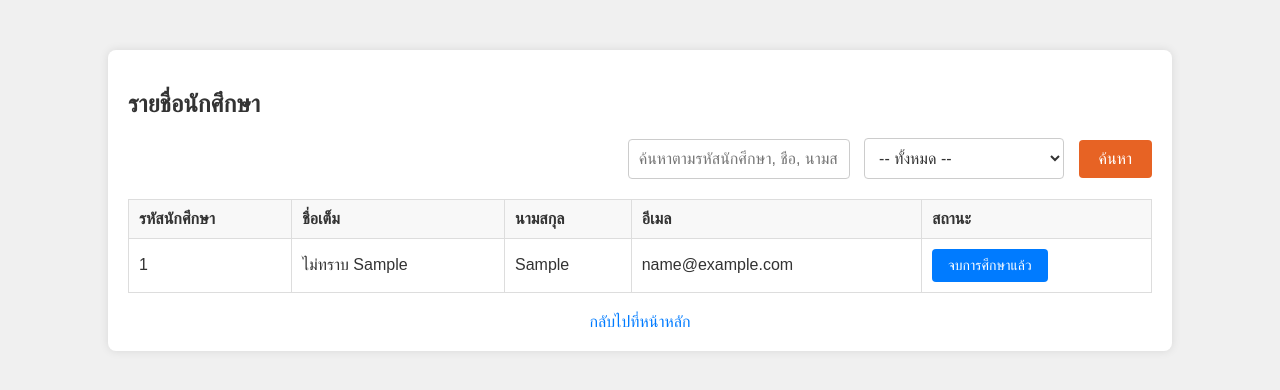
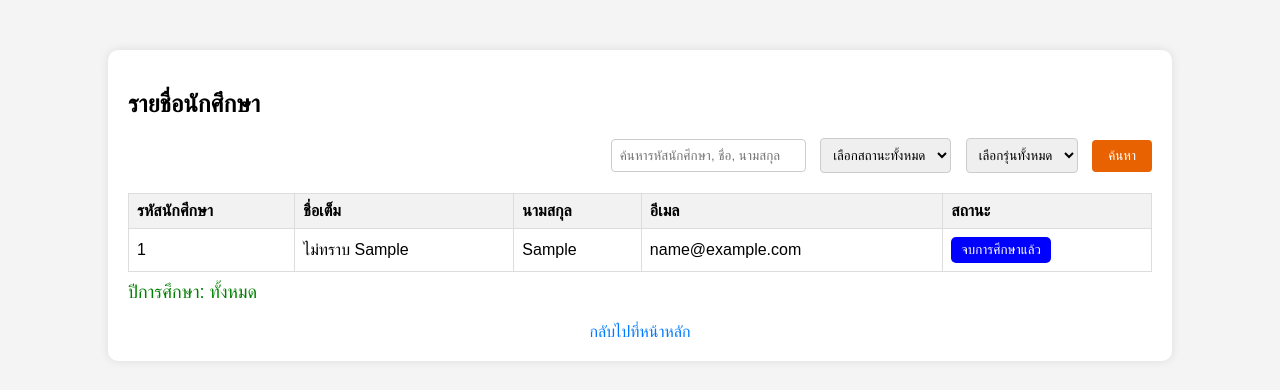
Before and after one commit to oomty43/pj, a PHP site: page /stdlist.php in a window 1280 px wide. Shown: the top 390 px of the page. Run offline with PHP 8.4, Linux system fonts and the light colour scheme; the visitor is signed in with stand-in values (Sample User, id 1); tables that the repository leaves empty or names only in its code hold one stand-in row (values such as "Sample post").

Commit message:
ไม่ได้นอนกูดีด

```diff
--- a/add_information.php
+++ b/add_information.php
@@ -166,7 +166,7 @@ input[type=submit]:hover {
     <div class="container">
         <h2>เพิ่มข่าวประชาสัมพันธ์</h2>
         <form id="addForm" method="post" enctype="multipart/form-data">
-            <label for="i_head">หัวข้อข่าวสาร:</label>
+            <label for="i_head">หัวข้อประชาสัมพันธ์:</label>
             <input type="text" id="i_head" name="i_head" required>
 
             <label for="i_deltail">รายละเอียด:</label>
--- a/display_information.php
+++ b/display_information.php
@@ -136,7 +136,7 @@ $result = $conn->query($sql);
                     <th>หัวข้อข่าว</th>
                     <th>ผู้เขียน</th>
                     <th>ประเภทข่าว</th>
-                    <th>วันที่ลงข่าว</th>
+                    <th>วันที่เผยแพร่</th>
                     <th>การดำเนินการ</th>
                 </tr>
             </thead>
--- a/register.php
+++ b/register.php
@@ -98,7 +98,8 @@ $conn->close();
         }
         input[type=submit] {
             width: 100%;
-            background-color: #28a745;
+            background-color: #000000;
+
             color: white;
             padding: 12px;
             border: none;
@@ -109,7 +110,7 @@ $conn->close();
             transition: background-color 0.3s ease;
         }
         input[type=submit]:hover {
-            background-color: #218838;
+            background-color: #6c757d; /* สีเทาเข้ม */
         }
         .form-group {
             margin-bottom: 20px;
--- a/stdlist.php
+++ b/stdlist.php
@@ -1,28 +1,39 @@
 <?php
 session_start();
 
-include 'std_con.php';
+// เชื่อมต่อกับฐานข้อมูล
+include 'db_connect.php';
+// สร้างการเชื่อมต่อ
+$conn = new mysqli($servername, $username, $password, $dbname);
 
-// รับค่าการค้นหาจากฟอร์ม
-$search = isset($_POST['search']) ? $_POST['search'] : '';
-$statusFilter = isset($_POST['status']) ? $_POST['status'] : '';
-
-// คำสั่ง SQL เพื่อดึงข้อมูลนักศึกษา
-$sql = "SELECT s_id, s_pna, s_na, s_la, s_email, s_stat FROM student WHERE (s_id LIKE ? OR s_na LIKE ? OR s_la LIKE ?)";
-if ($statusFilter !== '') {
-    $sql .= " AND s_stat = ?";
-}
-$stmt = $conn->prepare($sql);
-$searchParam = '%' . $search . '%';
-
-if ($statusFilter !== '') {
-    $stmt->bind_param('ssss', $searchParam, $searchParam, $searchParam, $statusFilter);
-} else {
-    $stmt->bind_param('sss', $searchParam, $searchParam, $searchParam);
+// ตรวจสอบการเชื่อมต่อ
+if ($conn->connect_error) {
+    die("การเชื่อมต่อล้มเหลว: " . $conn->connect_error);
 }
 
-$stmt->execute();
-$result = $stmt->get_result();
+// ฟังก์ชั่นคำนวณรุ่นปัจจุบัน
+function calculateCurrentBatch() {
+    $currentYear = date('Y');
+    $currentMonth = date('m');
+
+    if ($currentMonth >= 3) { // ถ้าเดือนปัจจุบันมีนาคมขึ้นไป
+        return 67 + ($currentYear - 2024); // เริ่มต้นที่รุ่น 67 ในปี 2024
+    } else {
+        return 66 + ($currentYear - 2024); // ใช้รุ่นของปีที่แล้วถ้ายังไม่ถึงมีนาคม
+    }
+}
+
+// ฟังก์ชั่นแสดงตัวเลือกใน select box
+function generateBatchOptions() {
+    $currentBatch = calculateCurrentBatch();
+    $options = "";
+
+    for ($i = $currentBatch; $i >= 50; $i--) {
+        $options .= "<option value=\"$i\">$i</option>";
+    }
+
+    return $options;
+}
 
 // ฟังก์ชั่นแปลงค่า s_pna
 function getPrefix($s_pna) {
@@ -39,12 +50,17 @@ function getPrefix($s_pna) {
 }
 
 // ฟังก์ชั่นแปลงค่าสถานะนักศึกษาเป็นปุ่ม
-function getStudentStatusButton($s_stat) {
+function getStudentStatus($s_stat) {
     if ($s_stat == 1) {
-        return "<button class='status-btn green'>ยังคงศึกษาอยู่</button>";
+        return "<button style='background-color: green; color: white; border: none; padding: 5px 10px; border-radius: 5px;'>ยังคงศึกษาอยู่</button>";
     } else {
-        return "<button class='status-btn blue'>จบการศึกษาแล้ว</button>";
+        return "<button style='background-color: blue; color: white; border: none; padding: 5px 10px; border-radius: 5px;'>จบการศึกษาแล้ว</button>";
     }
+}
+
+// ฟังก์ชั่นคำนวณปีการศึกษา
+function calculateAcademicYear($batch) {
+    return 2500 + intval($batch);
 }
 ?>
 
@@ -59,42 +75,48 @@ function getStudentStatusButton($s_stat) {
             font-family: Arial, sans-serif;
             margin: 0;
             padding: 0;
-            background-color: #f0f0f0;
-            color: #333;
+            background-color: #f4f4f4;
         }
         .container {
             width: 80%;
             margin: 50px auto;
-            background-color: #ffffff;
+            background-color: #fff;
             padding: 20px;
-            border-radius: 8px;
-            box-shadow: 0 0 10px rgba(0, 0, 0, 0.1);
+            border-radius: 10px;
+            box-shadow: 0 0 10px rgba(0,0,0,0.1);
         }
         table {
             width: 100%;
             border-collapse: collapse;
         }
         table th, table td {
-            border: 1px solid #ddd;
-            padding: 10px;
+            border: 1px solid #dddddd;
+            padding: 8px;
             text-align: left;
         }
         table th {
-            background-color: #f8f8f8;
+            background-color: #f2f2f2;
         }
-        .status-btn {
+        .search-bar {
+            margin-bottom: 20px;
+            text-align: right;
+        }
+        .search-bar select, .search-bar input[type="text"] {
+            padding: 8px;
+            border: 1px solid #ccc;
+            border-radius: 4px;
+            margin-right: 10px;
+        }
+        .search-bar input[type="submit"] {
+            background-color: rgb(232, 98, 1); /* เปลี่ยนสีปุ่มค้นหาเป็นสีส้ม */
+            color: white;
             padding: 8px 16px;
-            font-size: 14px;
-            color: #ffffff;
             border: none;
             border-radius: 4px;
-            cursor: default;
+            cursor: pointer;
         }
-        .status-btn.green {
-            background-color: #28a745;
-        }
-        .status-btn.blue {
-            background-color: #007bff;
+        .search-bar input[type="submit"]:hover {
+            background-color: rgb(186, 79, 1); /* เปลี่ยนสีปุ่มค้นหาเมื่อ hover เป็นสีส้มเข้ม */
         }
         .back-link {
             margin-top: 20px;
@@ -102,41 +124,17 @@ function getStudentStatusButton($s_stat) {
         }
         .back-link a {
             text-decoration: none;
-            color: #007bff;
+            color: #007BFF;
             font-size: 16px;
         }
         .back-link a:hover {
             text-decoration: underline;
         }
-        .search-form {
-            margin-bottom: 20px;
-            text-align: right;
-        }
-        .search-form form {
-            display: inline-block;
-        }
-        .search-form input[type="text"],
-        .search-form select {
-            padding: 10px;
-            font-size: 16px;
-            border: 1px solid #ccc;
-            border-radius: 4px;
-            width: 200px;
-            margin-right: 10px;
-            background-color: #ffffff;
-            color: #333;
-        }
-        .search-form input[type="submit"] {
-            padding: 10px 20px;
-            font-size: 16px;
-            background-color: #E76324;
-            color: #ffffff;
-            border: none;
-            border-radius: 4px;
-            cursor: pointer;
-        }
-        .search-form input[type="submit"]:hover {
-            background-color: #0056b3;
+        .academic-year {
+            margin-top: 10px;
+            text-align: left;
+            font-size: 18px;
+            color: green; /* เปลี่ยนสีของข้อความเป็นสีเขียว */
         }
     </style>
 </head>
@@ -144,19 +142,24 @@ function getStudentStatusButton($s_stat) {
     <div class="container">
         <h2>รายชื่อนักศึกษา</h2>
 
-        <!-- ฟอร์มค้นหา -->
-        <div class="search-form">
-            <form method="post">
-                <input type="text" name="search" placeholder="ค้นหาตามรหัสนักศึกษา, ชื่อ, นามสกุล" value="<?php echo htmlspecialchars($search); ?>">
+        <!-- Search Bar -->
+        <div class="search-bar">
+            <form method="get" action="">
+                <input type="text" name="search" placeholder="ค้นหารหัสนักศึกษา, ชื่อ, นามสกุล" value="<?php echo isset($_GET['search']) ? htmlspecialchars($_GET['search']) : ''; ?>">
                 <select name="status">
-                    <option value="">-- ทั้งหมด --</option>
-                    <option value="1" <?php echo ($statusFilter === '1') ? 'selected' : ''; ?>>ยังคงศึกษาอยู่</option>
-                    <option value="0" <?php echo ($statusFilter === '0') ? 'selected' : ''; ?>>จบการศึกษาแล้ว</option>
+                    <option value="">เลือกสถานะทั้งหมด</option>
+                    <option value="1" <?php echo isset($_GET['status']) && $_GET['status'] == 1 ? 'selected' : ''; ?>>ยังคงศึกษาอยู่</option>
+                    <option value="0" <?php echo isset($_GET['status']) && $_GET['status'] == 0 ? 'selected' : ''; ?>>จบการศึกษาแล้ว</option>
+                </select>
+                <select name="batch">
+                    <option value="">เลือกรุ่นทั้งหมด</option>
+                    <?php echo generateBatchOptions(); ?>
                 </select>
                 <input type="submit" value="ค้นหา">
             </form>
         </div>
 
+        <!-- Table for displaying student data -->
         <table>
             <thead>
                 <tr>
@@ -169,6 +172,27 @@ function getStudentStatusButton($s_stat) {
             </thead>
             <tbody>
                 <?php
+                // คำสั่ง SQL เพื่อค้นหาข้อมูลนักศึกษา
+                $search = isset($_GET['search']) ? $conn->real_escape_string($_GET['search']) : '';
+                $status = isset($_GET['status']) ? $conn->real_escape_string($_GET['status']) : '';
+                $batch = isset($_GET['batch']) ? $conn->real_escape_string($_GET['batch']) : '';
+
+                $sql = "SELECT s_id, s_pna, s_na, s_la, s_email, s_stat
+                        FROM student
+                        WHERE (s_id LIKE '%$search%'
+                        OR s_na LIKE '%$search%'
+                        OR s_la LIKE '%$search%')";
+
+                if ($status !== '') {
+                    $sql .= " AND s_stat = '$status'";
+                }
+
+                if ($batch !== '') {
+                    $sql .= " AND LEFT(s_id, 2) = '$batch'";
+                }
+
+                $result = $conn->query($sql);
+
                 if ($result->num_rows > 0) {
                     // แสดงข้อมูลนักศึกษา
                     while($row = $result->fetch_assoc()) {
@@ -177,15 +201,27 @@ function getStudentStatusButton($s_stat) {
                         echo "<td>" . getPrefix($row['s_pna']) . " " . htmlspecialchars($row['s_na']) . "</td>";
                         echo "<td>" . htmlspecialchars($row['s_la']) . "</td>";
                         echo "<td>" . htmlspecialchars($row['s_email']) . "</td>";
-                        echo "<td>" . getStudentStatusButton($row['s_stat']) . "</td>";
+                        echo "<td>" . getStudentStatus($row['s_stat']) . "</td>";
                         echo "</tr>";
                     }
                 } else {
-                    echo "<tr><td colspan='5'>ไม่มีข้อมูลนักศึกษา</td></tr>";
+                    echo "<tr><td colspan='5'>ไม่พบข้อมูลนักศึกษาที่ค้นหา</td></tr>";
                 }
                 ?>
             </tbody>
         </table>
+
+        <!-- แสดงปีการศึกษาที่ค้นหา -->
+        <div class="academic-year">
+            <?php
+            if ($batch !== '') {
+                echo "ปีการศึกษา: " . calculateAcademicYear($batch);
+            } else {
+                echo "ปีการศึกษา: ทั้งหมด";
+            }
+            ?>
+        </div>
+
         <div class="back-link">
             <a href="mainstd.php">กลับไปที่หน้าหลัก</a>
         </div>
```
Also changed, not shown: editstd.php (+9 -3 lines), gstdlist.php (+56 -1 lines), stdprofile.php (+4 -4 lines).
